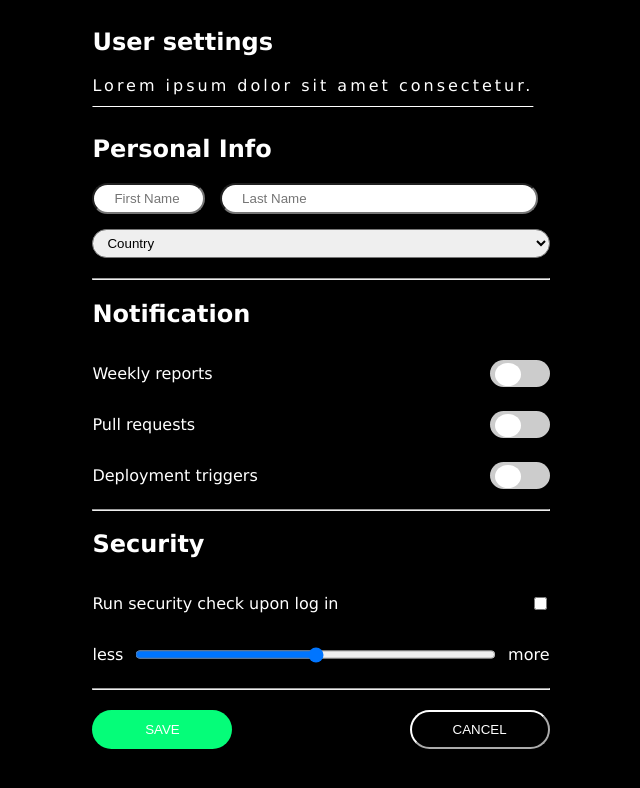
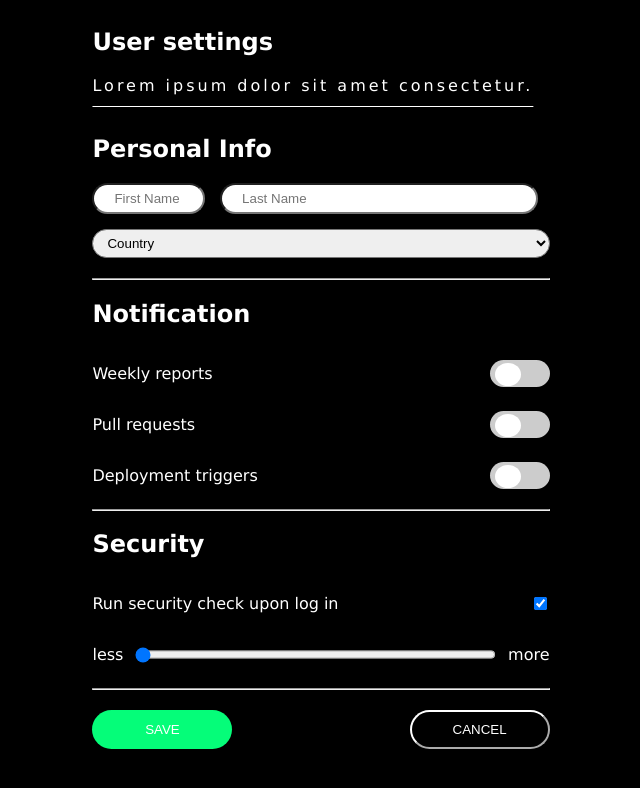
Before and after one commit to Olu2410/DOM, a plain HTML site: page index.html in a window 1280 px wide. Shown: the whole page, without its empty margins (319-959 px from the left). Drawn offline with Linux system fonts and the light colour scheme.

Commit message:
modified

```diff
--- a/index.html
+++ b/index.html
@@ -56,10 +56,10 @@
       <h2>Security</h2>
       <div class="security">
         <p>Run security check upon log in</p>
-        <input id="security" type="checkbox">
+        <input id="security" type="checkbox" checked>
       </div>
       <div class="slide">
-        <p>less</p><input id="range" type="range"> <p>more</p>
+        <p>less</p><input id="range" type="range" value="0"> <p>more</p>
       </div>
       <hr>
 
```
